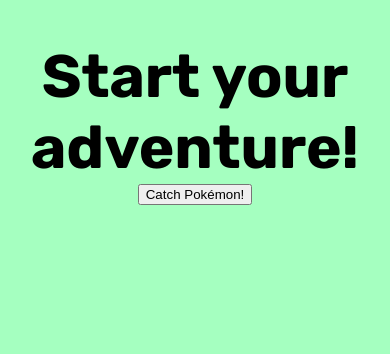
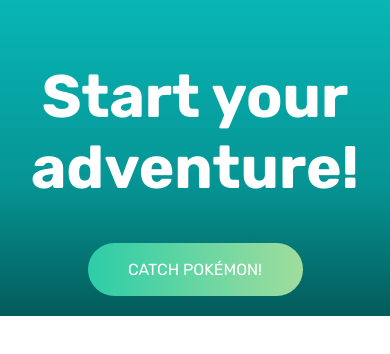
Before and after one commit to PatrickPica/pokeapp, a React (Create React App) app: page / in a window 390 px wide. Shown: the top 354 px of the page. Built offline with nearby package versions, Linux system fonts and the light colour scheme.

Commit message:
CSS styling update
Style toegepast zoals in het prototype

```diff
--- a/src/App.css
+++ b/src/App.css
@@ -44,6 +44,8 @@
     font-family: "Rubik", sans-serif;
     font-weight: 700;
     font-size: 60px;
+    color:#fff;
+    padding:20px;
   }
 
   .naampokemon::first-letter {
@@ -86,4 +88,17 @@
   .bug {
     background-color: #a8b821;
   }
+  .catchknop {
+    background: rgb(44,205,168);
+    background: linear-gradient(90deg, rgba(44,205,168,1) 0%, rgba(161,221,157,1) 100%);
+    border-radius:27px;
+    border: 0;
+    width:215px;
+    height:53px;
+    font-family: "Rubik", sans-serif;
+    font-size: 16px;
+    color:#fff;
+    text-transform: uppercase;
+    margin:20px;
+  }
 }
--- a/src/App.js
+++ b/src/App.js
@@ -45,7 +45,7 @@
             {type.type.name}
           </div>
         ))}
-      <button onClick={randomPokemon}>Catch Pokémon!</button>
+      <button className="catchknop" onClick={randomPokemon}>Catch Pokémon!</button>
     </div>
   );
 }
--- a/src/index.css
+++ b/src/index.css
@@ -5,7 +5,10 @@
     sans-serif;
   -webkit-font-smoothing: antialiased;
   -moz-osx-font-smoothing: grayscale;
-  background-color: #a5ffc0;
+  background: rgb(4,91,91);
+background: linear-gradient(0deg, rgba(4,91,91,1) 0%, rgba(6,148,148,1) 42%, rgba(8,182,182,1) 100%);
+background-repeat: no-repeat;
+background-size: cover;
 }
 
 code {
```
